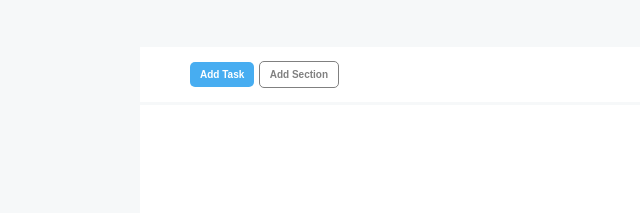
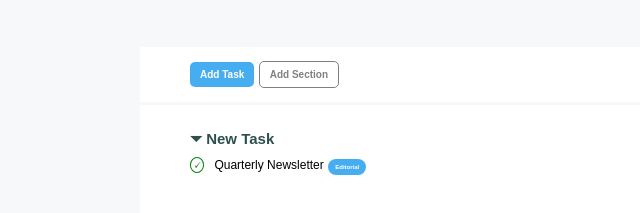
Before and after one commit to GiuliaSardell/html-css-toboolist, a plain HTML site: page index.html in a window 1280 px wide. Shown: the part 59-272 px from the top of the page, without its empty margins (0-640 px from the left). Drawn offline with Linux system fonts and the light colour scheme.

Commit message:
aggiunta titolo, check e button

```diff
--- a/css/style.css
+++ b/css/style.css
@@ -57,3 +57,47 @@ header{
 .button{
   border-bottom: 3px solid #F6F8F9;
 }
+
+
+.list-box{
+  margin: 25px 50px;
+}
+
+.title-box:before{
+  content:"\23F7";
+}
+
+.title-box{
+font-weight: bold;
+font-size: 15px;
+color: darkslategrey;
+display: block;
+margin-bottom: 7px;
+}
+
+.check:before{
+  content: "\01F5F8";
+  color: green;
+  background-color:white;
+  padding: 0 2px;
+  border: 1px solid green;
+  border-radius: 50%;
+  margin-right: 10px;
+}
+
+.check{
+  font-size: 12px;
+}
+
+.button-box-span{
+  padding: 5px 7px;
+  border-radius: 18px;
+  font-weight: bold;
+  font-size: 6px;
+}
+
+#button-span{
+  background-color: #47ADF1;
+  color: white;
+
+}
--- a/index.html
+++ b/index.html
@@ -20,7 +20,6 @@
     <div class="container">
 
 
-
       <div class="button">
 
         <button id="button1" class="button-box">Add Task</button>
@@ -28,6 +27,25 @@
         <button id="button2" class="button-box">Add Section</button>
 
       </div>
+
+
+      <section class="list-box">
+        <span class="title-box"> New Task </span>
+
+        <span class="check">Quarterly Newsletter</span>
+
+        <span id="button-span" class="button-box-span">
+          Editorial
+
+        </span>
+
+
+
+      </section>
+
+
+
+
 
 
 
```
